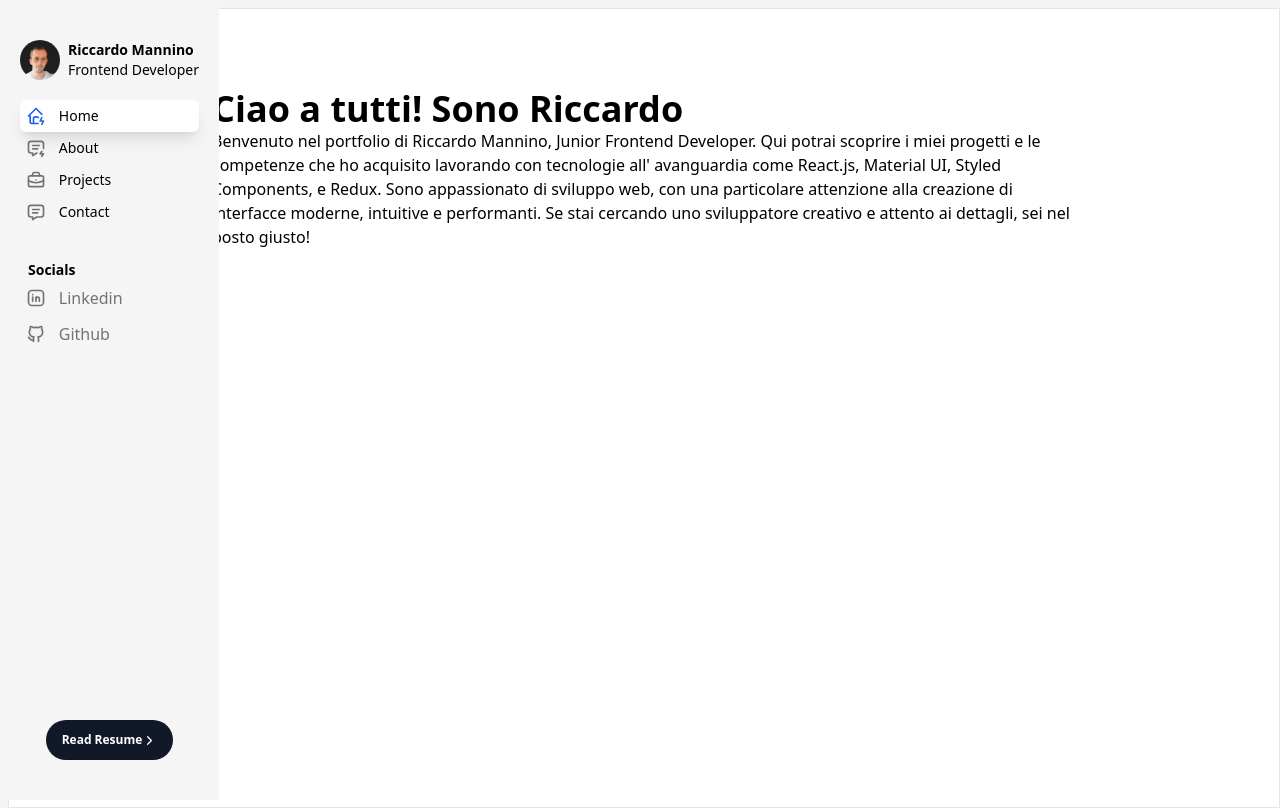
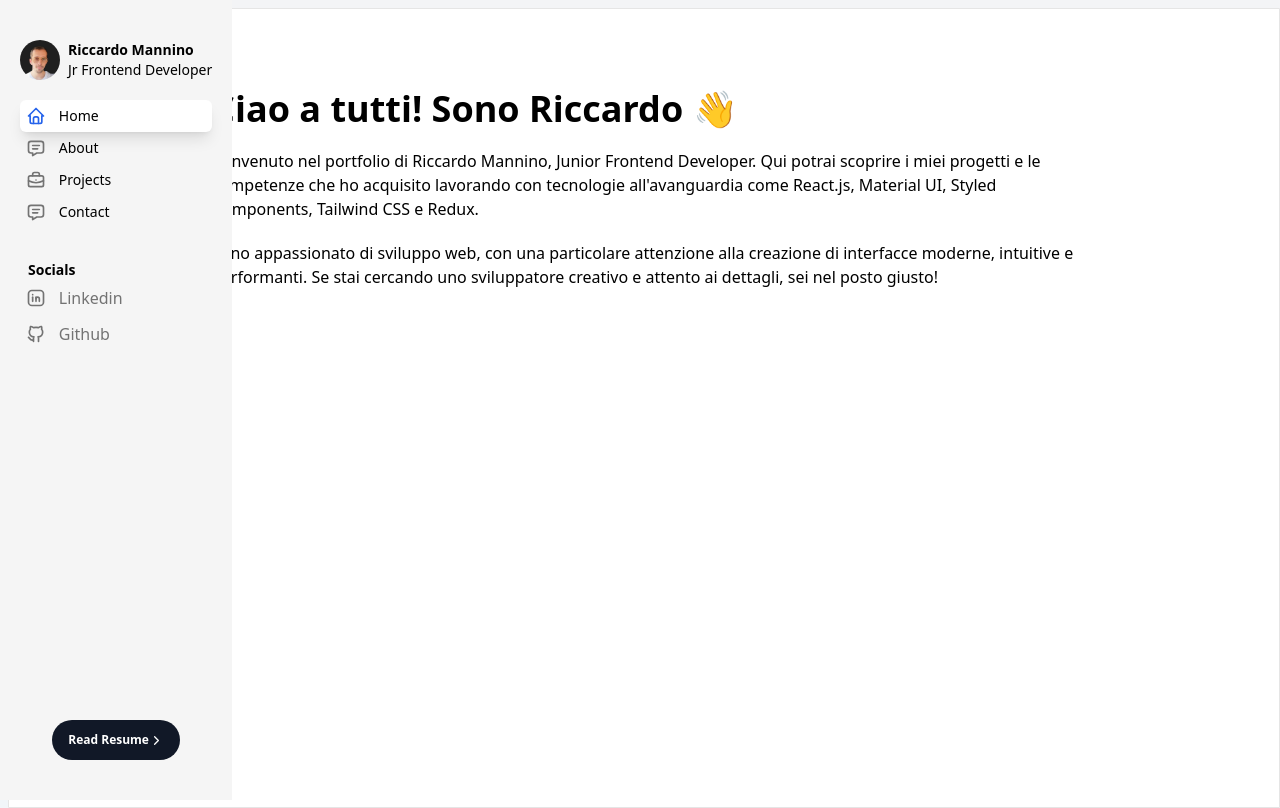
Before and after one commit to RiccardoMannino/portfolio, a Next.js app: page / in a window 1280 px wide. Built offline with nearby package versions, Linux system fonts and the light colour scheme.

Commit message:
modifiche home e contattami

```diff
--- a/src/app/contact/page.tsx
+++ b/src/app/contact/page.tsx
@@ -21,24 +21,10 @@ export default function Contact() {
 	};
 
 	useEffect(() => {
-		(async function () {
+		(async () => {
 			const cal = await getCalApi({ namespace: "30min" });
 			cal("ui", {
-				theme: "dark",
-				cssVarsPerTheme: {
-					dark: {
-						"--cal-bg-primary": "#125405", // Colore di sfondo
-						// Colore secondario
-						"--cal-text-primary": "#ffffff", // Colore del testo
-						"--cal-accent-color": "#ff5722", // Colore degli accenti
-					},
-					light: {
-						"--cal-bg-primary": "#ffffff",
-						"--cal-bg-secondary": "#f0f0f0",
-						"--cal-text-primary": "#000000",
-						"--cal-accent-color": "#ff5722",
-					},
-				},
+				theme: "light",
 				hideEventTypeDetails: false,
 				layout: "month_view",
 			});
@@ -87,7 +73,7 @@ export default function Contact() {
 				</div>
 				<div className="flex justify-end w-full mt-10">
 					<button
-						className="bg-neutral-100 border-gray-700 px-4 py-2 rounded-full font-semibold"
+						className="bg-neutral-100 border-gray-700 px-4 py-2 rounded-full font-semibold w-full"
 						type="submit"
 					>
 						Invia!
@@ -95,7 +81,7 @@ export default function Contact() {
 				</div>
 			</form>
 
-			<div className="mt-6">
+			<div className="mt-7">
 				<button
 					className="px-3 py-3 rounded-full text-white bold bg-gray-900 text-xs font-semibold "
 					data-cal-namespace="30min"
--- a/src/app/page.tsx
+++ b/src/app/page.tsx
@@ -1,16 +1,19 @@
 export default function Home() {
 	return (
-		<div>
-			<h1 className="font-semibold text-4xl">Ciao a tutti! Sono Riccardo</h1>
-			<p>
+		<>
+			<h1 className="font-semibold text-4xl">Ciao a tutti! Sono Riccardo 👋</h1>
+			<p className="mt-5 text-base">
 				Benvenuto nel portfolio di Riccardo Mannino, Junior Frontend Developer.
 				Qui potrai scoprire i miei progetti e le competenze che ho acquisito
-				lavorando con tecnologie all&apos; avanguardia come React.js, Material
-				UI, Styled Components, e Redux. Sono appassionato di sviluppo web, con
-				una particolare attenzione alla creazione di interfacce moderne,
-				intuitive e performanti. Se stai cercando uno sviluppatore creativo e
-				attento ai dettagli, sei nel posto giusto!
+				lavorando con tecnologie all&apos;avanguardia come React.js, Material
+				UI, Styled Components, Tailwind CSS e Redux.
 			</p>
-		</div>
+			<p className="mt-5 text-base">
+				Sono appassionato di sviluppo web, con una particolare attenzione alla
+				creazione di interfacce moderne, intuitive e performanti. Se stai
+				cercando uno sviluppatore creativo e attento ai dettagli, sei nel posto
+				giusto!
+			</p>
+		</>
 	);
 }
--- a/src/components/Avatar.tsx
+++ b/src/components/Avatar.tsx
@@ -17,7 +17,7 @@ export default function Avatar() {
 			</div>
 			<div className="flex flex-col text-sm">
 				<p className="font-bold">Riccardo Mannino</p>
-				<p className="font-thin"> Frontend Developer</p>
+				<p className="font-thin">Jr Frontend Developer</p>
 			</div>
 		</div>
 	);
--- a/src/components/Sidebar.tsx
+++ b/src/components/Sidebar.tsx
@@ -8,9 +8,8 @@ import Avatar from "./Avatar";
 import {
 	IconChevronRight,
 	IconBriefcase,
-	IconHomeBolt,
+	IconHome,
 	IconMessage,
-	IconMessageBolt,
 	IconBrandLinkedin,
 	IconBrandGithub,
 	IconLayoutSidebarRightCollapse,
@@ -34,8 +33,8 @@ export default function Sidebar() {
 
 	useEffect(() => {
 		pathname === "/"
-			? (document.title = "Riccardo Mannino | Home")
-			: (document.title = `Riccardo Mannino | ${pathname
+			? (document.title = "Riccardo Mannino - Home")
+			: (document.title = `Riccardo Mannino - ${pathname
 					.slice(1)
 					.charAt(0)
 					.toUpperCase()}${pathname.slice(2)}`);
@@ -46,7 +45,7 @@ export default function Sidebar() {
 			pagina: "Home",
 			href: "/",
 			image: (
-				<IconHomeBolt
+				<IconHome
 					size={20}
 					className={isActive(`/`) ? "stroke-blue-600" : ""}
 				/>
@@ -56,7 +55,7 @@ export default function Sidebar() {
 			pagina: "About",
 			href: "/about",
 			image: (
-				<IconMessageBolt
+				<IconMessage
 					size={20}
 					className={isActive(`/about`) ? "stroke-blue-600" : ""}
 				/>
```
